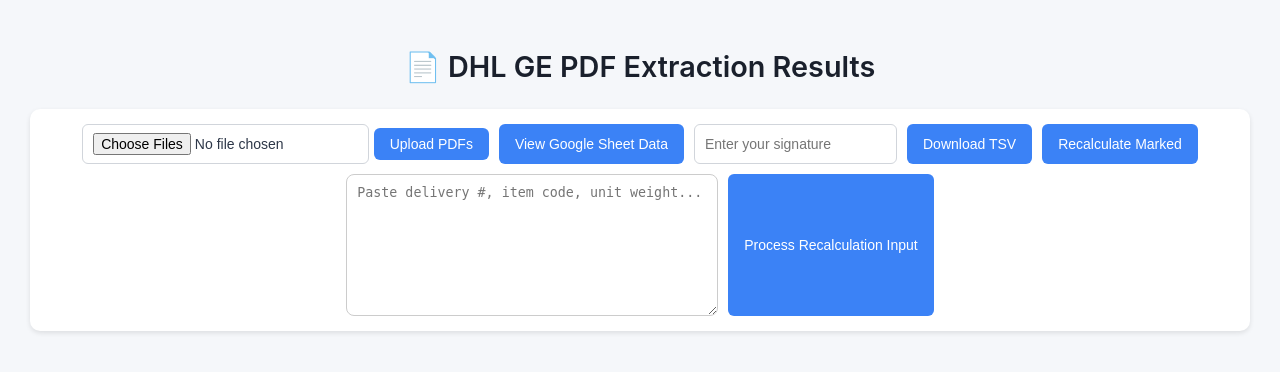
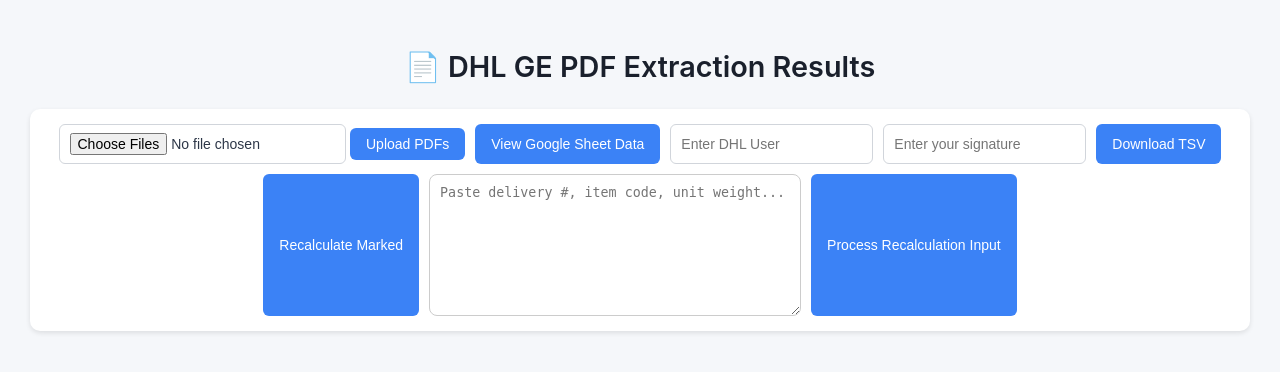
Before and after one commit to Pika132/GE-Automation, a Flask app: page / in a window 1280 px wide. Shown: the top 372 px of the page. Run offline with Flask 3, Linux system fonts and the light colour scheme; parts of the project's set-up code (start-up, migrations or seed data) failed here and were passed over; some libraries are stand-ins or nearby versions.

Commit message:
Update index.html

```diff
--- a/templates/index.html
+++ b/templates/index.html
@@ -161,6 +161,7 @@
             <button type="submit">Upload PDFs</button>
         </form>
         <button onclick="window.location.href='/view_sheet'">View Google Sheet Data</button>
+        <input type="text" id="user" placeholder="Enter DHL User">
         <input type="text" id="signature" placeholder="Enter your signature">
         <button onclick="downloadTSV()">Download TSV</button>
         <button onclick="recalculateMarked()">Recalculate Marked</button>
@@ -314,18 +315,36 @@
         2. ADDRESS VALIDATION
         =========================== */
         document.addEventListener("DOMContentLoaded", function () {
-            const disallowedPattern = /[^A-Za-z0-9\s,./&()\-\n\r]/;
+            const allowedPattern = /^[\p{L}\p{N}\s,.:\/&()\-]+$/u;
             const addressCells = document.querySelectorAll("td.pre-line");
 
             addressCells.forEach(cell => {
+                cell.addEventListener("input", function () {
+                    validateAddress(cell);
+                });
+
+                // Validate initial content
+                validateAddress(cell);
+            });
+
+            function validateAddress(cell) {
                 const text = cell.innerText.trim();
-                if (text && disallowedPattern.test(text)) {
+
+                if (!text) {
+                    cell.classList.remove("invalid-address");
+                    cell.removeAttribute("title");
+                    return;
+                }
+
+                if (!allowedPattern.test(text)) {
                     cell.classList.add("invalid-address");
-                    cell.title = "⚠️ Contains special or non-standard characters (e.g., í)";
+                    cell.title = "⚠️ Contains unsupported characters";
+                } else {
+                    cell.classList.remove("invalid-address");
+                    cell.removeAttribute("title");
                 }
-            });
+            }
         });
-
 
         /* ===========================
         3. CHECKLIST TOGGLE
@@ -355,6 +374,11 @@
                 return;
             }
 
+            const user = document.getElementById('user').value.trim();
+            if (!user) {
+                alert("⚠️ Please enter your user before exporting TSV.");
+                return;
+            }
             const table = document.getElementById("data-table");
             const headers = Array.from(table.querySelectorAll("thead th")).map(th => th.innerText.trim());
             const tableData = [];
@@ -372,6 +396,7 @@
                 headers: { "Content-Type": "application/json" },
                 body: JSON.stringify({
                     signature: signature,
+                    user: user,
                     checklist: [...checklistDeliveries],
                     table_data: tableData
                 })
```
